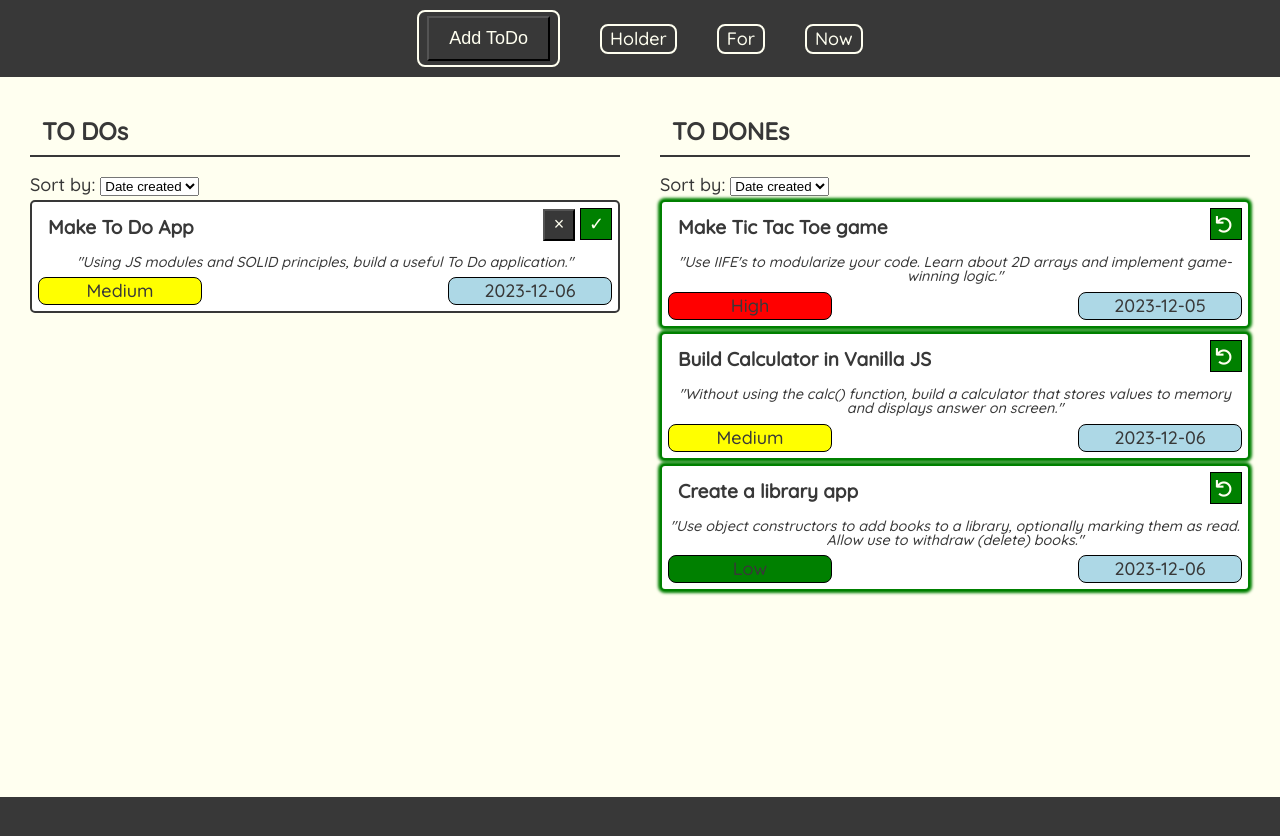
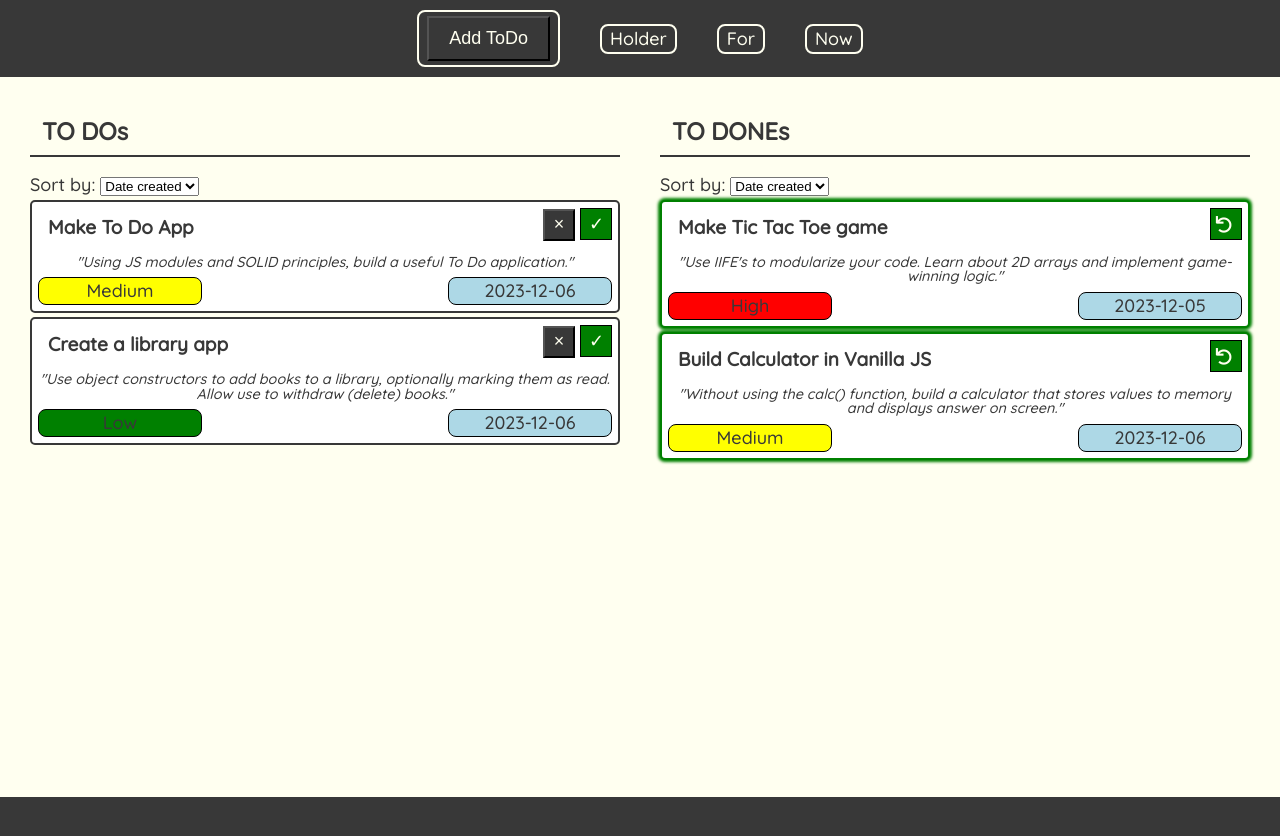
Before and after one commit to dtKinger/revamp-to-do-list, a website built with webpack: page dist/index.html in a window 1280 px wide. Built offline with nearby package versions, Linux system fonts and the light colour scheme.

Commit message:
moving cards between columns is now stable

```diff
--- a/src/index.js
+++ b/src/index.js
@@ -1,6 +1,6 @@
 import { createdAt } from "./new-task";
-import { renderToDos } from "./to-do";
-import { renderToDones } from "./to-dones";
+import { renderToDos, tasksToDo } from "./to-do";
+import { renderToDones, completedTasks } from "./to-dones";
 
 export const topNav = document.getElementById('top-nav');
 export const toDoList = document.getElementById('to-dos');
@@ -25,18 +25,33 @@ export const main = document.getElementById('main');
 // Render
 
 
-
-
  /* =================== \
 |       Initialize       |
  \ =================== */
 renderToDos();
 renderToDones();
 
-export function refreshEventListeners () {
-
-};
-refreshEventListeners();
  /* =================== \
 |      END PAGE LOAD     |
  \ =================== */
+
+
+
+// This removes the need to call circular functions, e.g. renderToDos() {
+// ...
+// renderToDones (){
+//
+//   }
+// }
+// On any "move" button click, render the appropriate list.
+window.addEventListener('click', (e) => {
+if (e.target.classList.contains('move-todones')){ // Do checkmark things
+  // setTimeout(() => {
+    renderToDones();
+  // }, 100)
+} else if (e.target.classList.contains('restore')) { // Do Restore things
+  // setTimeout(() => {
+    renderToDos();
+  // }, 100)
+}
+})
--- a/src/new-task.js
+++ b/src/new-task.js
@@ -1,42 +1,23 @@
-import { toDoList, toDoneList, topNav } from "./index";
-import { tasksToDo } from "./to-do"
-
+import { toDoList, toDoneList, topNav } from "./index.js";
+import { tasksToDo, renderToDos } from "./to-do.js"
+import { completedTasks } from "./to-dones.js";
 
 export const addToDo = document.getElementById('add-todo-btn'); // Add ToDo Button in Nav
 export const addNewForm = document.getElementById('add-new-to-do');
 export const submitNewToDo = document.getElementById('submit-new');
-import { refreshEventListeners } from "./index";
-
-
-// Create a new Task from form data
-// export class Task {
-//   constructor(title, description, priority, dueDate, createdAt) {
-
-//     this.title = title;
-//     this.description = description;
-//     this.priority = priority;
-//     this.dueDate = dueDate;
-//     this.createdAt = new Date();
-
-//   }
-// };
 
 export const form = document.getElementById('add-new-to-do');
 addNewForm.addEventListener('submit', newToDoObj);
+
 export function newToDoObj (e) {
   e.preventDefault();
   let myFormData = new FormData(e.target);
   let formDataObj = {};
   myFormData.forEach((value, key) => (formDataObj[key] = value));
-  formDataObj = {...formDataObj, createdAt: new Date()} // Add meta data of the date created.
+  formDataObj = {...formDataObj, "createdAt": new Date()} // Add meta data of the date created.
   // sortAll();
-  console.info('formDataObj looks like ' + Object.entries(formDataObj));
   tasksToDo.push(formDataObj);
-  console.log(Object.entries(tasksToDo));
-  console.log(tasksToDo[1]);
-  //tasksToDo.push(myFormData)
   renderToDos();
-  refreshEventListeners();
   form.reset();
 };
 
--- a/src/to-do.js
+++ b/src/to-do.js
@@ -1,5 +1,6 @@
-import { toDoList } from "./index";
-import { refreshEventListeners } from "./index";
+import { toDoList, checkmarks } from "./index.js";
+import { completedTasks, renderToDones } from "./to-dones.js";
+
 
 export let tasksToDo = [
   {
@@ -8,30 +9,83 @@ export let tasksToDo = [
     "priority": "Medium",
     "dueDate": "2023-12-06",
     "createdAt": "2023-06-05"
-  }
+  },
+  {
+    "title": "Create a library app",
+    "description": "Use object constructors to add books to a library, optionally marking them as read. Allow use to withdraw (delete) books.",
+    "priority": "Low",
+    "dueDate": "2023-12-06",
+    "createdAt": "2023-01-01"
+  },
 ];
 
 export function renderToDos () {
-for (let i = 0; i < tasksToDo.length; i += 1){
-  let newTask = document.createElement('div');
-  newTask.classList = "todo-item";
-  let toDoItem = tasksToDo[i];
-  newTask.innerHTML = `
+
+  // Dump existing
+  toDoList.innerHTML = `
+  <h2 class="section-title">TO DOs</h2>
+  <div class="sort">
+    <label for="sort-to-dones">Sort by:</label>
+    <select name="" id="sort-to-dos">
+      <option value="sort-date-created" id="sort-dones-created">Date created</option>
+      <option value="sort-due-date" id="sort-dones-due">Due Date</option>
+      <option value="sort-priority" id="sort-dones-priority">Priority</option>
+    </select>
+  </div>
+  `
+  for (let i = 0; i < tasksToDo.length; i += 1){
+    let newTask = document.createElement('div');
+    newTask.classList = "todo-item";
+    newTask.innerHTML = `
     <div class="heading-bar">
-      <h3 class="title">${toDoItem.title}</h3>
+      <h3 class="title">${tasksToDo[i].title}</h3>
       <div class="btns">
-        <button class="delete-btn needs-refresh">&times;</button>
-        <button class="move-todones needs-refresh" alt="Mark as complete" title="Mark as complete">&check;</button>
+        <button class="delete-btn">&times;</button>
+        <button class="move-todones" alt="Mark as complete" title="Mark as complete">&check;</button>
       </div>
     </div>
-    <p class="description">${toDoItem.description}</p>
+    <p class="description">${tasksToDo[i].description}</p>
     <div class="flags">
-      <span class="priority priority__${toDoItem.priority}">${toDoItem.priority}</span>
+      <span class="priority priority__${tasksToDo[i].priority}">${tasksToDo[i].priority}</span>
       <p class="bumper"></p>
-      <span class="due-date">${toDoItem.dueDate}</span>
+      <span class="due-date">${tasksToDo[i].dueDate}</span>
     </div>
   `
-  toDoList.append(newTask);
+  toDoList.appendChild(newTask);
   };
-  refreshEventListeners();
+  // Delete buttons
+  let deleteBtns = document.querySelectorAll('.delete-btn');
+  deleteBtns.forEach((button) => {
+    button.addEventListener('click', (e) => {
+      e.target.parentElement.parentElement.parentElement.remove();
+    })
+  })
+  // Checkmarks
+  let checkmarks = document.querySelectorAll('.move-todones');
+
+  let temp = null;
+  let title = '';
+  let description = '';
+  let priority = '';
+  let dueDate = '';
+
+  checkmarks.forEach((checkmark) => {
+    checkmark.addEventListener('click', (e, index) => {
+      temp = e.target.parentElement.parentElement.parentElement;
+      tasksToDo.splice(index, 1);
+      title = temp.querySelector('.title').textContent;
+      description = temp.querySelector('.description').textContent;
+      priority = temp.querySelector('.priority').textContent;
+      dueDate = temp.querySelector('.due-date').textContent;
+      temp = {
+        "title": title,
+        "description": description,
+        "priority": priority,
+        "dueDate": dueDate,
+        "updatedAt": new Date()
+      };
+      completedTasks.push(temp);
+      e.target.parentElement.parentElement.parentElement.remove(); // Delete from the original position
+    })
+  })
 };
--- a/src/to-dones.js
+++ b/src/to-dones.js
@@ -1,7 +1,7 @@
-import { toDoneList } from "./index";
-import { refreshEventListeners } from "./index";
+import { toDoneList, restoreBtns } from "./index.js";
+import { renderToDos, tasksToDo } from "./to-do.js";
 
-let completedTasks = [
+export let completedTasks = [
   {
     "title": "Make Tic Tac Toe game",
     "description": "Use IIFE's to modularize your code. Learn about 2D arrays and implement game-winning logic.",
@@ -16,35 +16,69 @@ let completedTasks = [
     "dueDate": "2023-12-06",
     "createdAt": "2022-12-31"
   },
-  {
-    "title": "Create a library app",
-    "description": "Use object constructors to add books to a library, optionally marking them as read. Allow use to withdraw (delete) books.",
-    "priority": "Low",
-    "dueDate": "2023-12-06",
-    "createdAt": "2023-01-01"
-  }
 ];
 
 export function renderToDones () {
+
+  // Dump exisiting
+  toDoneList.innerHTML = `
+  <h2 class="section-title">TO DONEs</h2>
+  <div class="sort">
+    <label for="sort-to-dones">Sort by:</label>
+    <select name="" id="sort-to-dones">
+      <option value="sort-date-created" id="sort-dones-created">Date created</option>
+      <option value="sort-due-date" id="sort-dones-due">Due date</option>
+      <option value="sort-priority" id="sort-dones-priority">Priority</option>
+    </select>
+  </div>
+  `
   for (let i = 0; i < completedTasks.length; i += 1){
     let doneTask = document.createElement('div');
     doneTask.classList = "todo-item";
-    let toDoneItem = completedTasks[i];
     doneTask.innerHTML = `
     <div class="heading-bar">
-      <h3 class="title">${toDoneItem.title}</h3>
+      <h3 class="title">${completedTasks[i].title}</h3>
       <div class="btns">
-      <button class="move-todos needs-refresh" title="restore" alt="restore"><span class="restore needs-refresh">&circlearrowleft;</span></button>
+        <button class="move-todos" title="restore" alt="restore"><span class="restore">&circlearrowleft;</span></button>
+      </div>
     </div>
-    </div>
-    <p class="description">${toDoneItem.description}</p>
+    <p class="description">${completedTasks[i].description}</p>
     <div class="flags">
-      <span class="priority priority__${toDoneItem.priority}">${toDoneItem.priority}</span>
+      <span class="priority priority__${completedTasks[i].priority}">${completedTasks[i].priority}</span>
       <p class="bumper"></p>
-      <span class="due-date">${toDoneItem.dueDate}</span>
+      <span class="due-date">${completedTasks[i].dueDate}</span>
     </div>
   `
-  toDoneList.append(doneTask);
+  toDoneList.appendChild(doneTask);
   };
-  refreshEventListeners();
+
+  let restoreBtns = document.querySelectorAll('.restore');
+
+  let temp = null;
+  let title = '';
+  let description = '';
+  let priority = '';
+  let dueDate = '';
+
+  restoreBtns.forEach( (button) => {
+    button.addEventListener('click', (e, index) => {
+      let temp = (e.target.parentElement.parentElement.parentElement.parentElement);
+      completedTasks.splice(index, 1);
+      title = temp.querySelector('.title').textContent;
+      description = temp.querySelector('.description').textContent;
+      priority = temp.querySelector('.priority').textContent;
+      dueDate = temp.querySelector('.due-date').textContent;
+      temp = {
+        "title": title,
+        "description": description,
+        "priority": priority,
+        "dueDate": dueDate,
+        "updatedAt": new Date()
+      };
+        tasksToDo.push(temp)
+        e.target.parentElement.parentElement.parentElement.parentElement.remove();
+        // renderToDos();
+      })
+    })
+
 };
```
Also changed, not shown: dist/index.html, dist/main.js.
